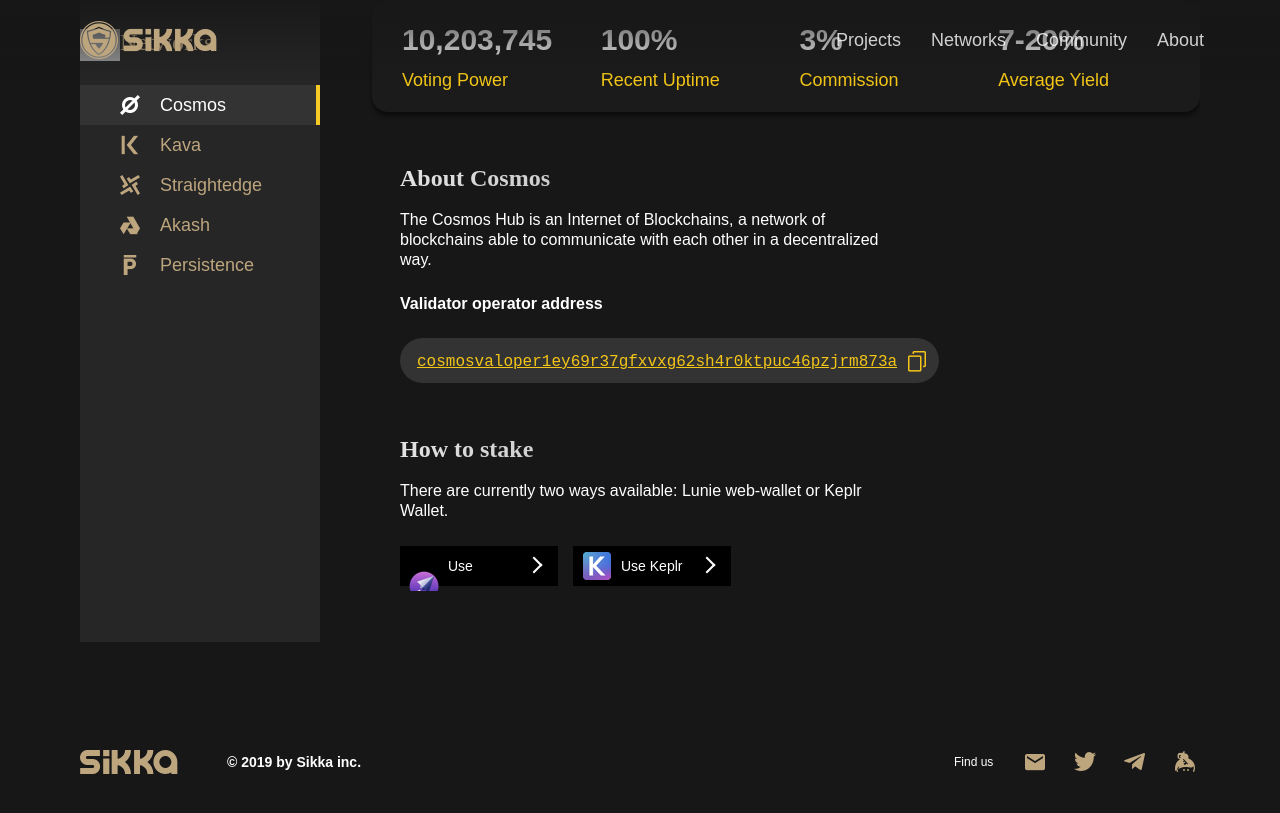
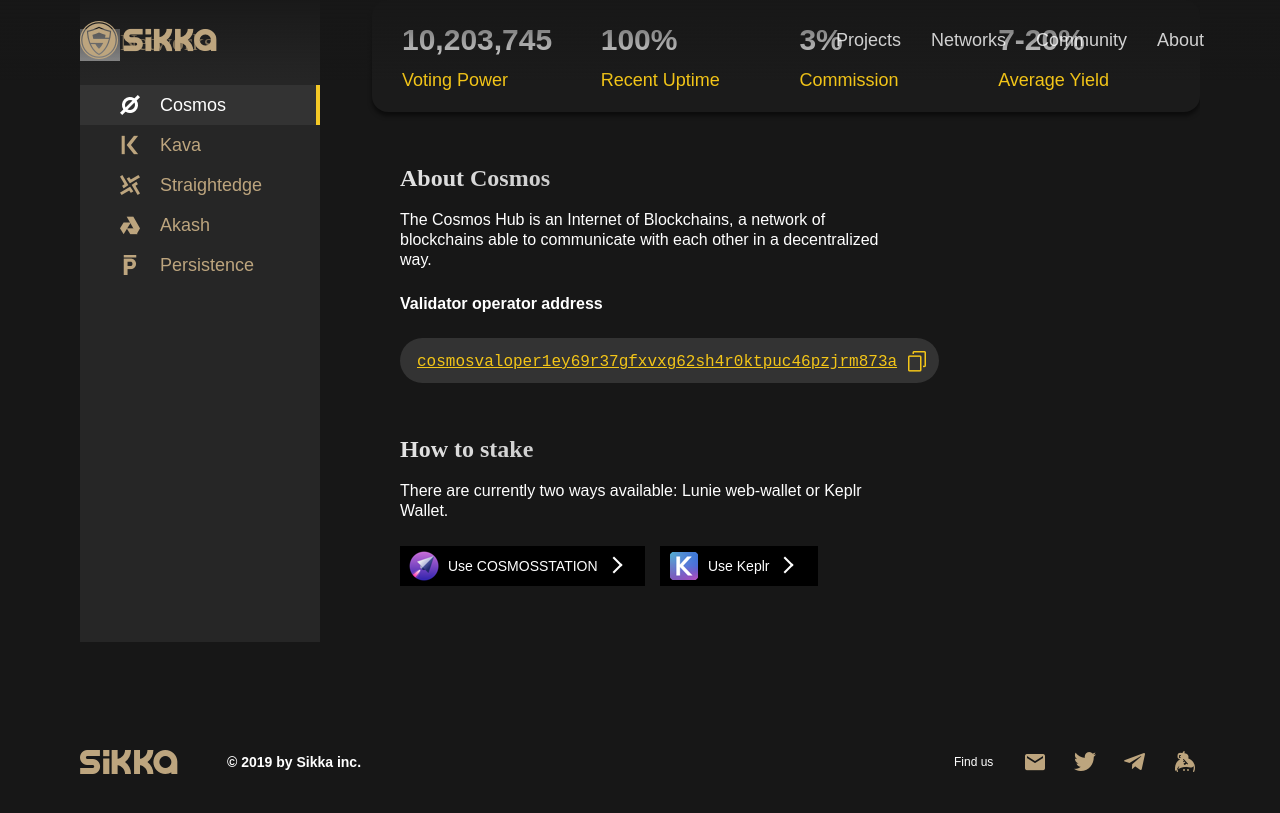
Before and after one commit to King860810/newweb, a Jekyll site: the page built from networks.html, in a window 1280 px wide and 900 px high, scrolled down 80 px. Shown: the top 813 px of the window. Built offline with Jekyll 4.4.1, drawn with Linux system fonts in a browser that asks for light colours; grey boxes are pictures that could not be loaded.

Commit message:
Update stylepc.css

```diff
--- a/assets/css/stylepc.css
+++ b/assets/css/stylepc.css
@@ -395,7 +395,6 @@
     padding-top: 20px;
 }
 .link2 .btn2{
-	    width: 158px;
     height: 40px;
     float: right;
     background: #000;
@@ -406,12 +405,17 @@
     margin: 5px 0;
     margin-right: 15px;
 }
+.link2 .lunie{
+	width: 245px;
+}
+.link2 .kepl{
+	width: 158px;
+}
 .link2 .btn2 bm {
-    width: 120px;
     display: block;
     float: left;
     color: #fff;
-
+    margin-right: 10px;
     padding-left: 40px;
     font-size: 14px;
 }
```
